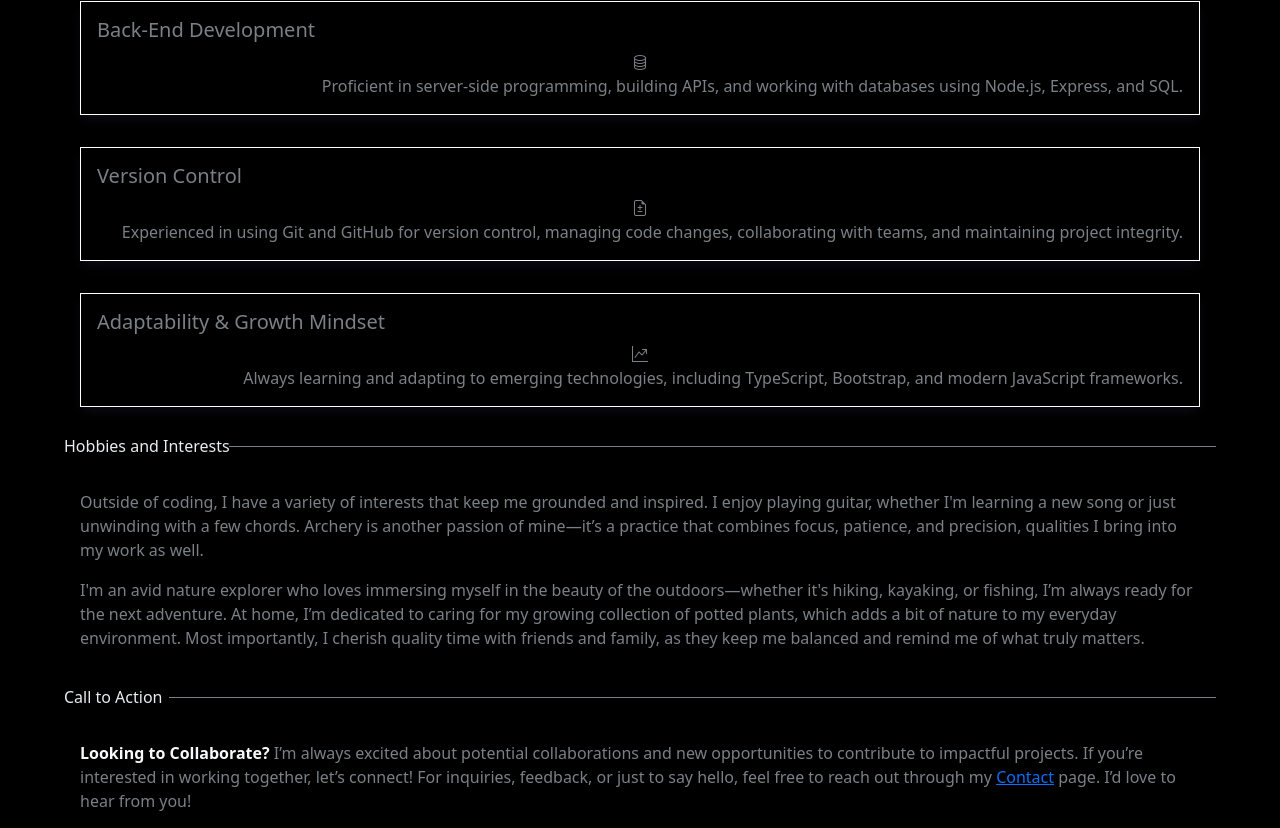
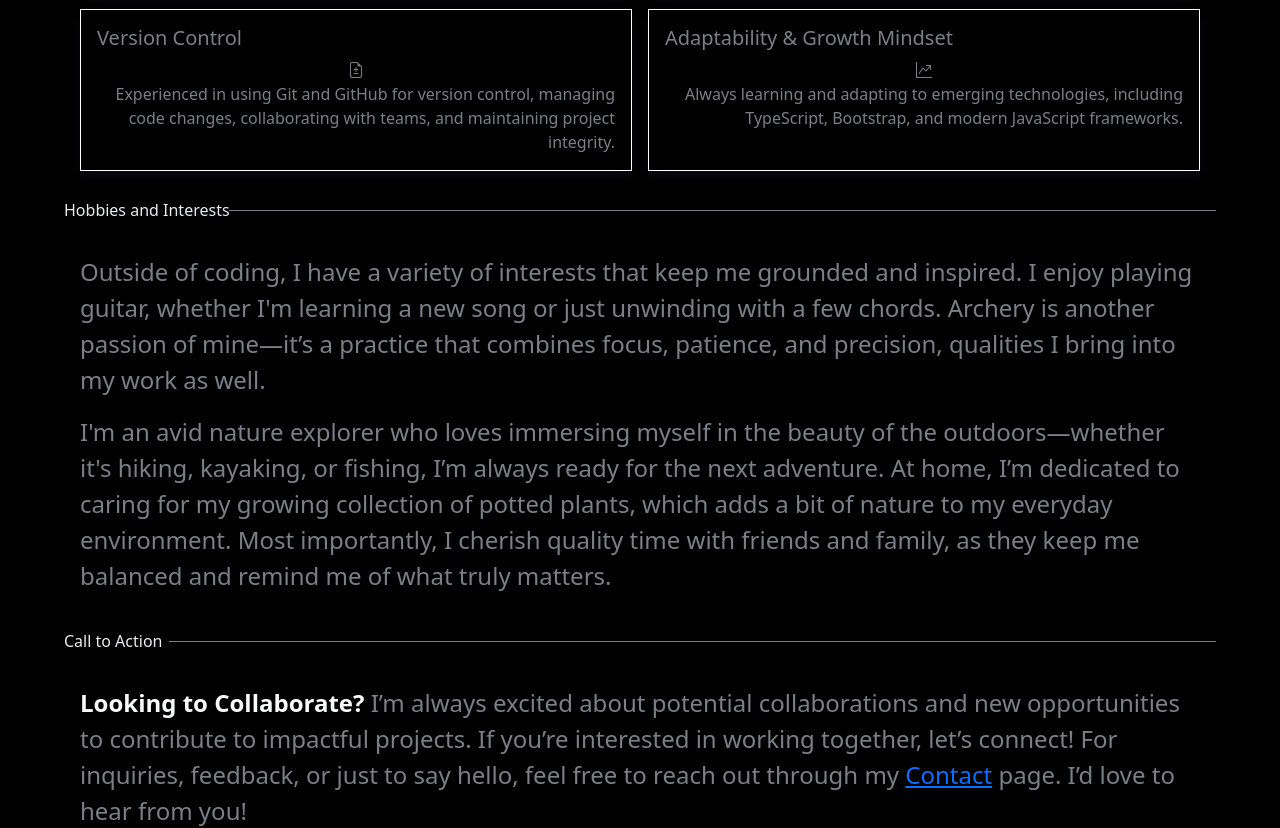
Before and after one commit to Connorldailey/React-Portfolio, a React (Vite) app in the folder client/: page /about in a window 1280 px wide. Shown: the part 1279-2107 px from the top of the page. Built offline with nearby package versions, Linux system fonts and the light colour scheme.

Commit message:
Bug fixes/small changes

```diff
--- a/client/src/components/ProjectCarousel.tsx
+++ b/client/src/components/ProjectCarousel.tsx
@@ -141,9 +141,8 @@ const ProjectCarousel: React.FC<ProjectCarouselProps> = ({ projects }) => {
         ) : (
             <>
                 {projects.map((project, index) => (
-                    <div className={index !== projects.length - 1 ? 'project-card-item' : ''}>
+                    <div key={index} className={index !== projects.length - 1 ? 'project-card-item' : ''}>
                         <ProjectCard
-                            key={index}
                             title={project.title}
                             image={project.image}
                             description={project.description}
--- a/client/src/pages/ContactPage.tsx
+++ b/client/src/pages/ContactPage.tsx
@@ -136,7 +136,7 @@ const ContactPage: React.FC = () => {
                                 </button>
                                 <div className='social-label-container'>
                                     <h4 className='social-label'>LinkedIn</h4>
-                                    <p>@connorldailey</p>
+                                    <p className='social-at'>@connorldailey</p>
                                 </div>
                             </div>
                             <div className='social-link'>
--- a/client/src/styles/aboutpage.css
+++ b/client/src/styles/aboutpage.css
@@ -129,7 +129,15 @@
 
 .core-skills-content {
   padding: 1rem 1rem 2.5rem;
-  position: relative;
+  display: grid;
+  grid-template-columns: 1fr;
+  gap: 1rem;
+}
+
+@media screen and (min-width: 768px) {
+  .core-skills-content {
+    grid-template-columns: repeat(2, 1fr);
+  }
 }
 
 
@@ -149,6 +157,18 @@
   color: var(--text-gray);
 }
 
+@media screen and (min-width: 768px) {
+  .hobbies-interests-content {
+    font-size: 120%;
+  }
+}
+
+@media screen and (min-width: 1200px) {
+  .hobbies-interests-content {
+    font-size: 150%;
+  }
+}
+
 
 
 /* CTA Section */
@@ -157,3 +177,15 @@
   padding: 1.2rem 1rem 2rem;
   color: var(--text-gray);
 }
+
+@media screen and (min-width: 768px) {
+  .cta-content {
+    font-size: 120%;
+  }
+}
+
+@media screen and (min-width: 1200px) {
+  .cta-content {
+    font-size: 150%;
+  }
+}
--- a/client/src/styles/skillcard.css
+++ b/client/src/styles/skillcard.css
@@ -8,30 +8,6 @@
     box-shadow: rgba(50, 50, 93, 0.25) 0px 6px 12px -2px,
         rgba(0, 0, 0, 0.3) 0px 3px 7px -3px;
     transition: transform 0.25s ease-in-out;
-    position: sticky;
-}
-
-.skills-card:nth-child(1n) {
-    top: 6rem;
-    z-index: 1;
-}
-
-.skills-card:nth-child(2n) {
-    top: 9rem;
-    margin-top: 2rem;
-    z-index: 2;
-}
-
-.skills-card:nth-child(3n) {
-    top: 12rem;
-    margin-top: 2rem;
-    z-index: 3;
-}
-
-.skills-card:nth-child(4n) {
-    top: 15rem;
-    margin-top: 2rem;
-    z-index: 4;
 }
 
 .icon-container {
@@ -52,7 +28,7 @@
     color: var(--text-gray);
     background-color: var(--dark-background);
     transform: scale(1.03);
-    z-index: 1;
+    z-index: 10;
 }
 
 .skills-card:hover .skill-card-title {
```
